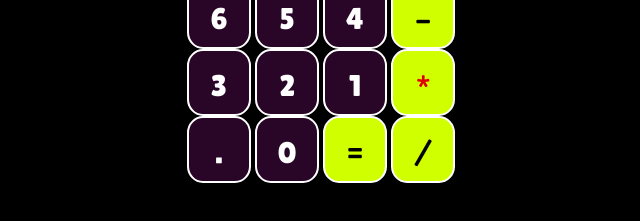
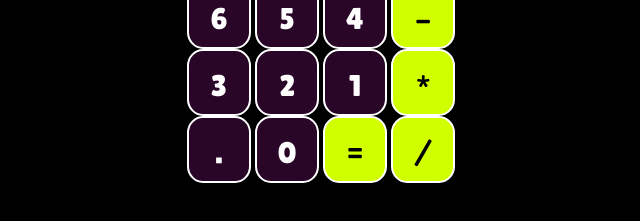
Before and after one commit to joaohugobotelho/calculadora, a plain HTML site: page index.html in a window 1280 px wide. Shown: the part 437-658 px from the top of the page, 327-967 px from the left. Drawn offline with Linux system fonts and the light colour scheme.

Commit message:
calculadora pronta

```diff
--- a/style.css
+++ b/style.css
@@ -64,7 +64,7 @@ input{
 
 .gre{
     background-color:#d0ff00;
-    color:rgb(224, 0, 0)
+    color:black
 }
 
 .pur{
```
